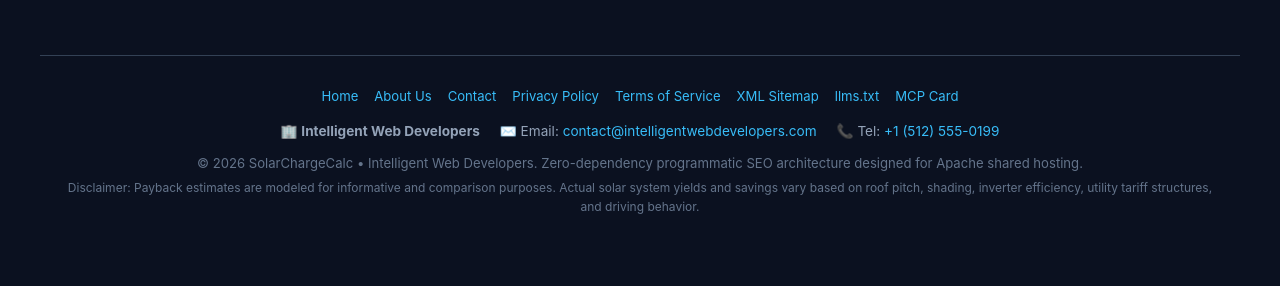
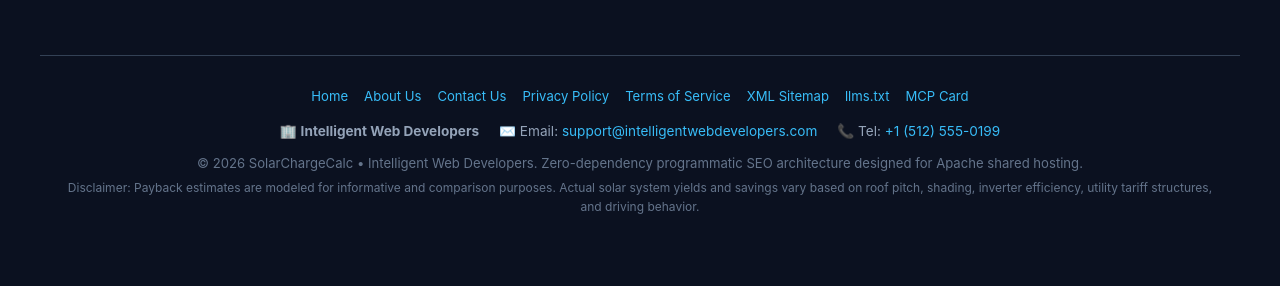
Before and after one commit to roshanchoudhury/solar-ev-payback-calculator, a PHP site: page / in a window 1280 px wide. Shown: the part 3116-3402 px from the top of the page. Run offline with PHP 8.4, Linux system fonts and the light colour scheme.

Commit message:
fix: update legal and contact links to production domain and support email

```diff
--- a/index.php
+++ b/index.php
@@ -263,13 +263,13 @@ if ($wantsMarkdown) {
 
     echo "## Business Entity & Legal Verification\n\n";
     echo "- **Publisher**: Intelligent Web Developers\n";
-    echo "- **Website**: https://staging.intelligentwebdevelopers.com\n";
-    echo "- **Contact Email**: contact@intelligentwebdevelopers.com\n";
+    echo "- **Website**: https://intelligentwebdevelopers.com\n";
+    echo "- **Contact Email**: support@intelligentwebdevelopers.com\n";
     echo "- **Telephone**: +1-512-555-0199\n";
-    echo "- **About Us**: https://staging.intelligentwebdevelopers.com/about/\n";
-    echo "- **Contact Page**: https://staging.intelligentwebdevelopers.com/contact/\n";
-    echo "- **Terms of Service**: https://staging.intelligentwebdevelopers.com/terms/\n";
-    echo "- **Privacy Policy**: https://staging.intelligentwebdevelopers.com/privacy-policy/\n";
+    echo "- **About Us**: https://intelligentwebdevelopers.com/about-us/\n";
+    echo "- **Contact Page**: https://intelligentwebdevelopers.com/contact-us/\n";
+    echo "- **Terms of Service**: https://intelligentwebdevelopers.com/about-us/terms-of-service/\n";
+    echo "- **Privacy Policy**: https://intelligentwebdevelopers.com/privacy-policy/\n";
     exit;
 }
 
@@ -293,18 +293,18 @@ $schemaData = [
             "@id" => "https://calc.intelligentwebdevelopers.com/#organization",
             "name" => "Intelligent Web Developers",
             "alternateName" => "SolarChargeCalc",
-            "url" => "https://calc.intelligentwebdevelopers.com",
+            "url" => "https://intelligentwebdevelopers.com",
             "logo" => [
                 "@type" => "ImageObject",
                 "url" => "https://calc.intelligentwebdevelopers.com/favicon.svg"
             ],
             "description" => "Provider of intelligent web engineering, clean energy modeling calculators, and programmatic web solutions.",
-            "email" => "contact@intelligentwebdevelopers.com",
+            "email" => "support@intelligentwebdevelopers.com",
             "telephone" => "+1-512-555-0199",
             "sameAs" => [
                 "https://github.com/roshanchoudhury/solar-ev-payback-calculator",
-                "https://staging.intelligentwebdevelopers.com",
                 "https://intelligentwebdevelopers.com",
+                "https://intelligentwebdevelopers.com/about-us/",
                 "https://twitter.com/intelligentweb",
                 "https://linkedin.com/company/intelligentwebdevelopers"
             ],
@@ -312,8 +312,9 @@ $schemaData = [
                 [
                     "@type" => "ContactPoint",
                     "telephone" => "+1-512-555-0199",
-                    "contactType" => "customer service",
-                    "email" => "contact@intelligentwebdevelopers.com",
+                    "contactType" => "customer support",
+                    "email" => "support@intelligentwebdevelopers.com",
+                    "url" => "https://intelligentwebdevelopers.com/contact-us/",
                     "availableLanguage" => ["English"]
                 ]
             ]
@@ -836,17 +837,17 @@ $schemaData = [
     <footer class="site-footer">
         <div class="footer-links">
             <a href="/">Home</a>
-            <a href="https://staging.intelligentwebdevelopers.com/about/" target="_blank" rel="noopener">About Us</a>
-            <a href="https://staging.intelligentwebdevelopers.com/contact/" target="_blank" rel="noopener">Contact</a>
-            <a href="https://staging.intelligentwebdevelopers.com/privacy-policy/" target="_blank" rel="noopener">Privacy Policy</a>
-            <a href="https://staging.intelligentwebdevelopers.com/terms/" target="_blank" rel="noopener">Terms of Service</a>
+            <a href="https://intelligentwebdevelopers.com/about-us/" target="_blank" rel="noopener">About Us</a>
+            <a href="https://intelligentwebdevelopers.com/contact-us/" target="_blank" rel="noopener">Contact Us</a>
+            <a href="https://intelligentwebdevelopers.com/privacy-policy/" target="_blank" rel="noopener">Privacy Policy</a>
+            <a href="https://intelligentwebdevelopers.com/about-us/terms-of-service/" target="_blank" rel="noopener">Terms of Service</a>
             <a href="/sitemap.xml">XML Sitemap</a>
             <a href="/llms.txt">llms.txt</a>
             <a href="/.well-known/mcp/server-card.json">MCP Card</a>
         </div>
         <div class="footer-contact-info" style="margin: 14px 0 10px 0; font-size: 0.85rem; color: var(--text-muted); display: flex; justify-content: center; align-items: center; gap: 20px; flex-wrap: wrap;">
             <span>🏢 <strong>Intelligent Web Developers</strong></span>
-            <span>✉️ Email: <a href="mailto:contact@intelligentwebdevelopers.com" style="color: #38bdf8;">contact@intelligentwebdevelopers.com</a></span>
+            <span>✉️ Email: <a href="mailto:support@intelligentwebdevelopers.com" style="color: #38bdf8;">support@intelligentwebdevelopers.com</a></span>
             <span>📞 Tel: <a href="tel:+15125550199" style="color: #38bdf8;">+1 (512) 555-0199</a></span>
         </div>
         <p>
```
Also changed, not shown: blog_post.html (+5 -5 lines), llms.txt (+10 -0 lines), .well-known/mcp/server-card.json.
